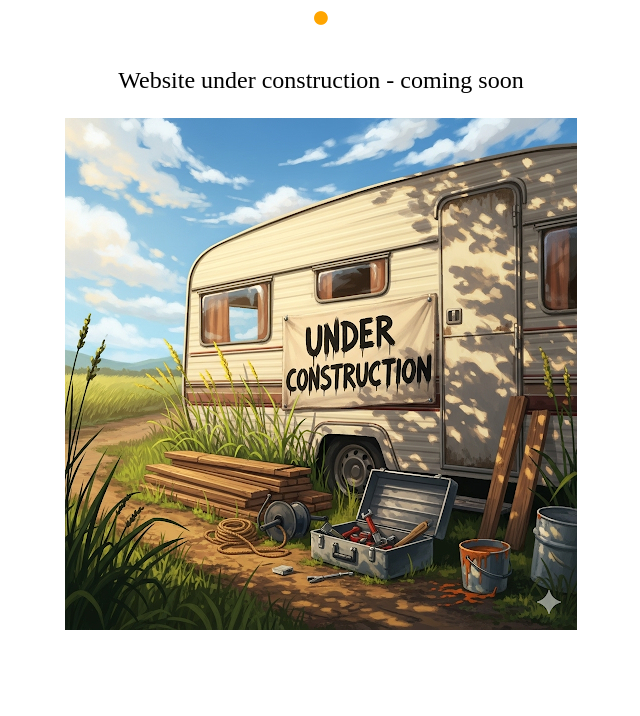
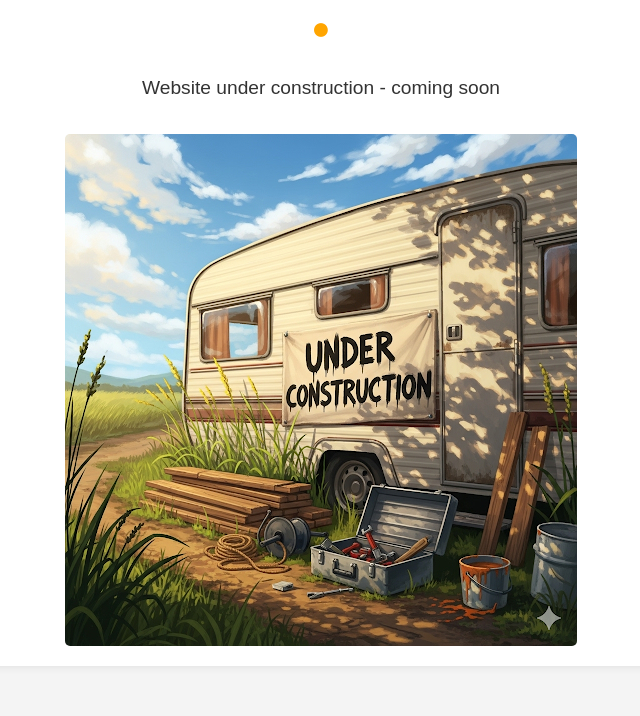
Before and after one commit to Volkhard99/Seasoned-Maker-Start-under-construction, a plain HTML site: page index.html in a window 1280 px wide. Shown: the part 150-866 px from the top of the page, without its empty margins (319-959 px from the left). Before the commit the page ends 838 px from the top, so only its background shows below. Drawn offline with Linux system fonts and the light colour scheme.

Commit message:
Update index.html

```diff
--- a/index.html
+++ b/index.html
@@ -5,19 +5,50 @@
     <meta name="viewport" content="width=device-width, initial-scale=1.0">
     <title>Seasoned Maker - Under Construction</title>
     <style>
+      body {
+        font-family: Arial, sans-serif; /* Eine saubere Schriftart */
+        line-height: 1.6;
+        margin: 0;
+        padding: 0;
+        background-color: #f4f4f4; /* Ein leichter Hintergrund */
+        color: #333;
+      }
+      .container {
+        text-align: center;
+        padding: 20px; /* Weniger Padding oben/unten */
+        max-width: 800px; /* Begrenzt die maximale Breite des Inhalts */
+        margin: 50px auto; /* Zentriert den Container auf der Seite */
+        background-color: #fff; /* Weißer Hintergrund für den Inhalt */
+        border-radius: 8px; /* Abgerundete Ecken */
+        box-shadow: 0 0 10px rgba(0,0,0,0.1); /* Leichter Schatten */
+      }
+      h1 {
+        color: #555;
+        margin-bottom: 10px; /* Weniger Abstand unter der Überschrift */
+      }
+      .separator {
+        font-size: 2em;
+        color: #FFA500;
+        margin: 10px 0; /* Abstand um den gelben Punkt */
+      }
+      .subtitle {
+        font-size: 1.2em; /* Etwas kleiner für die Lesbarkeit */
+        margin-bottom: 30px; /* Mehr Abstand zum Bild */
+      }
       img {
         max-width: 100%;
         height: auto;
         display: block;
         margin: 0 auto;
+        border-radius: 5px; /* Leichte Abrundung für das Bild */
       }
     </style>
 </head>
 <body>
-    <div style="text-align: center; padding: 50px;">
+    <div class="container">
         <h1>Seasoned Maker</h1>
-        <p style="font-size: 2em; color: #FFA500;">&#x25CF;</p>
-        <p style="font-size: 1.5em;">Website under construction - coming soon</p>
+        <p class="separator">&#x25CF;</p>
+        <p class="subtitle">Website under construction - coming soon</p>
         <img src="wohnwagen.png" alt="Under Construction Caravan">
     </div>
 </body>
```
